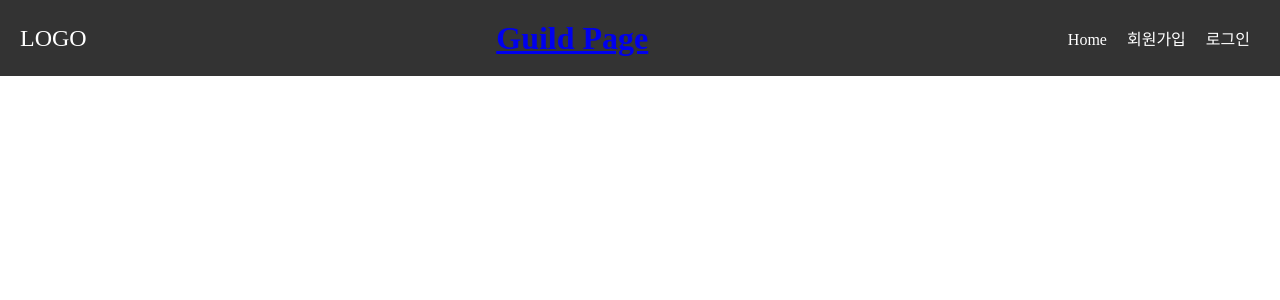
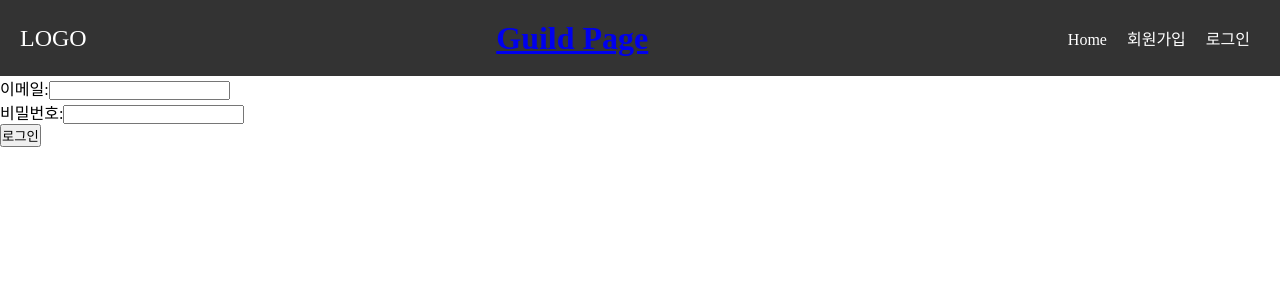
Before and after one commit to henniyoon/guild-manager, a React (Create React App) app in the folder client/: page /Login in a window 1280 px wide. Shown: the top 300 px of the page. Built offline with nearby package versions, Linux system fonts and the light colour scheme.

Commit message:
오류 나던거 해결!

```diff
--- a/client/src/App.tsx
+++ b/client/src/App.tsx
@@ -4,7 +4,7 @@ import Mainpage from '../src/component/Mainpage';
 import Guildpage from '../src/component/Guildpage';
 import Graphpage from '../src/component/Graphpage';
 import Adminpage from '../src/component/Adminpage'
-// import Loginpage from '../src/component/Loginpage';
+import Loginpage from '../src/component/Loginpage';
 import SignUppage from '../src/component/SignUppage';
 
 const App: React.FC = () => {
@@ -14,7 +14,7 @@ const App: React.FC = () => {
       <Route path="/Guildpage/:server/:guild" element={<Guildpage />} />
       <Route path="/Graphpage/:memberName" element={<Graphpage />} />
       <Route path="/Adminpage" element={<Adminpage />} />
-      {/* <Route path="/Login" element={<Loginpage />} /> */}
+      <Route path="/Login" element={<Loginpage />} />
       <Route path="/SignUp" element={<SignUppage />} />
     </Routes>
   );
--- a/client/src/component/Login.tsx
+++ b/client/src/component/Login.tsx
@@ -1,7 +1,7 @@
 import React, { useState } from 'react';
 import { useAuth } from '../Context/AuthContext';
 import { useNavigate } from 'react-router-dom';
-// import jwtDecode from 'jwt-decode';
+import { jwtDecode } from 'jwt-decode';
 
 interface LoginProps {
   // 필요한 경우 추가 props 정의
@@ -39,9 +39,9 @@ const Login: React.FC<LoginProps> = () => {
       const data = await response.json();
       if (response.ok) {
         console.log('로그인 성공:', data);
-        // const decodedToken:decodedToken = jwtDecode(data.token);
-        // console.log(decodedToken)
-        // login({ username: decodedToken.username }); // 로그인 상태 업데이트
+        const decodedToken:decodedToken = jwtDecode(data.token);
+        console.log(decodedToken)
+        login({ username: decodedToken.username }); // 로그인 상태 업데이트
         localStorage.setItem('token', data.token); // 토큰 저장
         navigate('/'); // 홈페이지로 리다이렉트
       } else {
```
